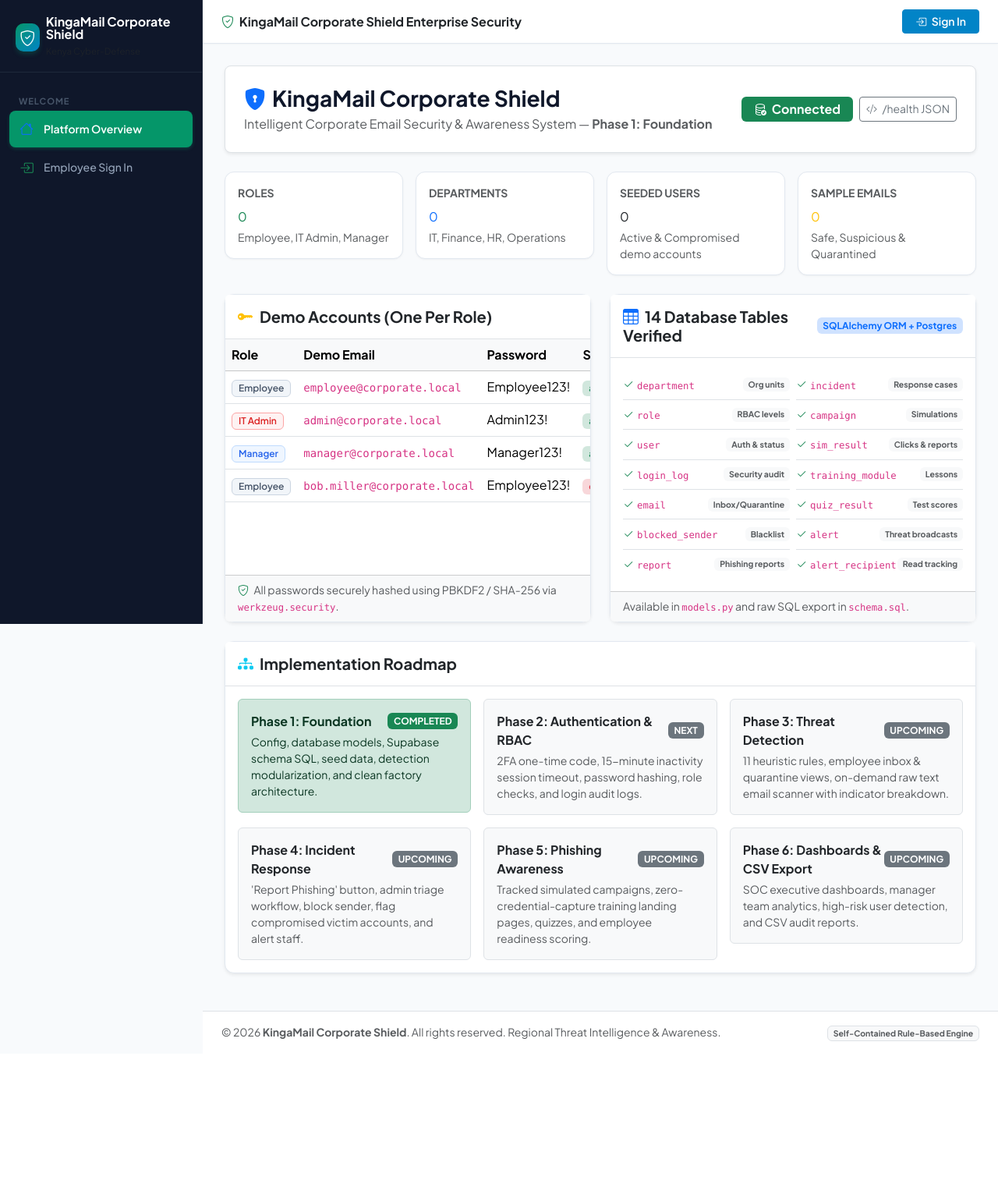
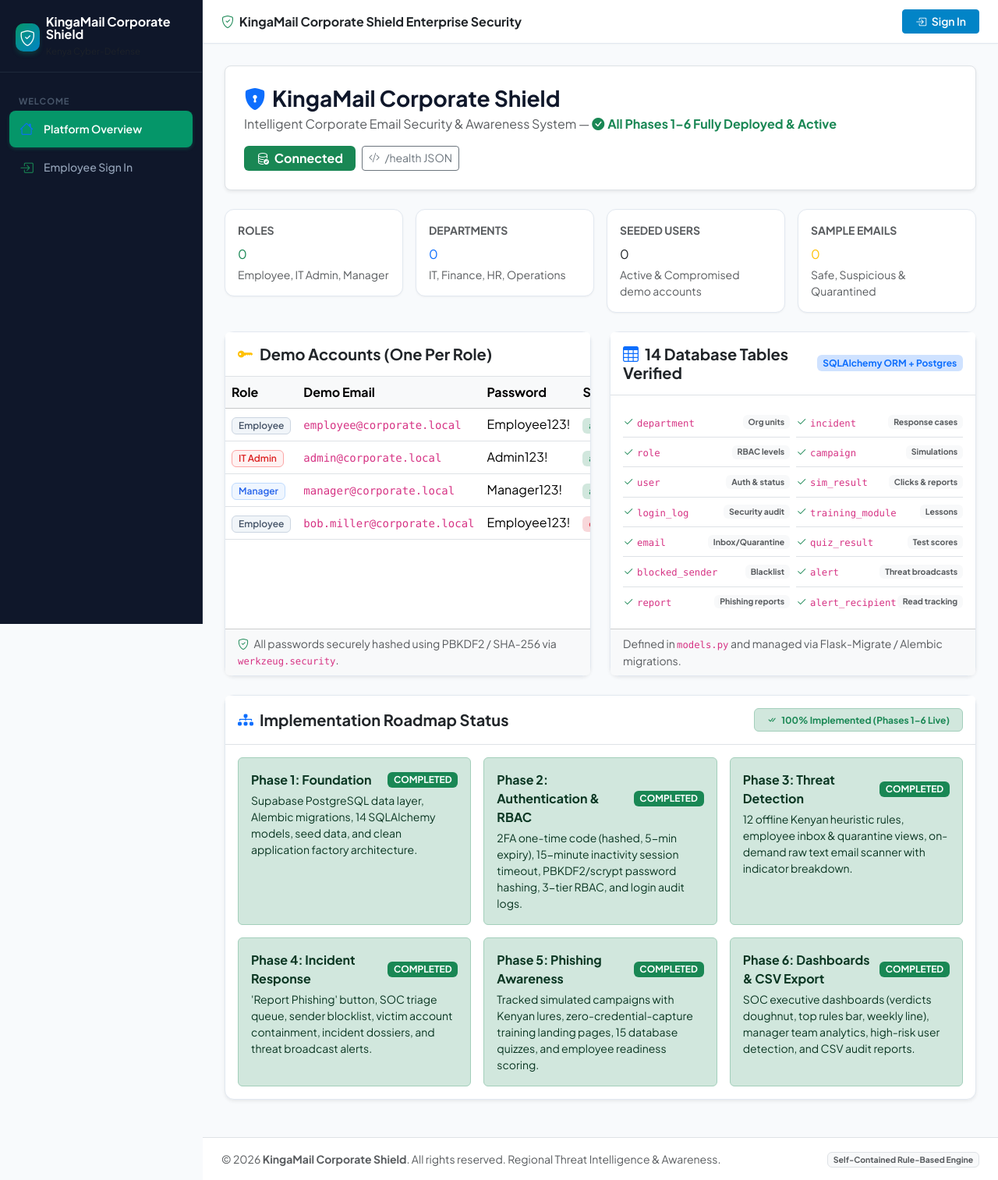
Before and after one commit to nomadspecter/kingamail, a Flask app: page / in a window 1280 px wide. Shown: the whole page at 78% size. Before the commit the page ends 1335 px from the top, so only its background shows below. Run offline with Flask 3, Linux system fonts and the light colour scheme; parts of the project's set-up code (start-up, migrations or seed data) failed here and were passed over.

Commit message:
Update public landing page roadmap: mark all Phases 1-6 as fully completed and active

```diff
--- a/templates/index.html
+++ b/templates/index.html
@@ -1,6 +1,6 @@
 {% extends "base.html" %}
 
-{% block title %}Foundation Overview — {{ system_name }}{% endblock %}
+{% block title %}System Overview — {{ system_name }}{% endblock %}
 
 {% block content %}
 <div class="row mb-4">
@@ -12,7 +12,7 @@
                         <i class="bi bi-shield-lock-fill text-primary me-2"></i>{{ system_name }}
                     </h2>
                     <p class="text-muted mb-0">
-                        Intelligent Corporate Email Security & Awareness System — <strong>Phase 1: Foundation</strong>
+                        Intelligent Corporate Email Security & Awareness System — <strong class="text-success"><i class="bi bi-check-circle-fill me-1"></i>All Phases 1–6 Fully Deployed & Active</strong>
                     </p>
                 </div>
                 <div class="d-flex gap-2">
@@ -194,7 +194,7 @@
                 </div>
             </div>
             <div class="card-footer bg-light small text-muted">
-                Available in <code>models.py</code> and raw SQL export in <code>schema.sql</code>.
+                Defined in <code>models.py</code> and managed via Flask-Migrate / Alembic migrations.
             </div>
         </div>
     </div>
@@ -204,76 +204,79 @@
 <div class="row">
     <div class="col-12">
         <div class="card shadow-sm">
-            <div class="card-header bg-white py-3 border-bottom">
+            <div class="card-header bg-white py-3 border-bottom d-flex justify-content-between align-items-center">
                 <h5 class="card-title mb-0 fw-bold">
-                    <i class="bi bi-diagram-3-fill text-info me-2"></i>Implementation Roadmap
+                    <i class="bi bi-diagram-3-fill text-primary me-2"></i>Implementation Roadmap Status
                 </h5>
+                <span class="badge bg-success-subtle text-success border border-success-subtle px-3 py-2">
+                    <i class="bi bi-check-all me-1"></i> 100% Implemented (Phases 1–6 Live)
+                </span>
             </div>
             <div class="card-body">
                 <div class="row g-3">
                     <div class="col-md-4">
-                        <div class="p-3 border rounded bg-success-subtle text-success-emphasis border-success-subtle">
+                        <div class="p-3 border rounded bg-success-subtle text-success-emphasis border-success-subtle h-100">
                             <div class="d-flex justify-content-between align-items-center mb-1">
                                 <strong class="fs-6">Phase 1: Foundation</strong>
                                 <span class="badge bg-success">COMPLETED</span>
                             </div>
                             <p class="small mb-0">
-                                Config, database models, Supabase schema SQL, seed data, detection modularization, and clean factory architecture.
+                                Supabase PostgreSQL data layer, Alembic migrations, 14 SQLAlchemy models, seed data, and clean application factory architecture.
                             </p>
                         </div>
                     </div>
                     <div class="col-md-4">
-                        <div class="p-3 border rounded bg-light">
+                        <div class="p-3 border rounded bg-success-subtle text-success-emphasis border-success-subtle h-100">
                             <div class="d-flex justify-content-between align-items-center mb-1">
                                 <strong class="fs-6">Phase 2: Authentication & RBAC</strong>
-                                <span class="badge bg-secondary">NEXT</span>
+                                <span class="badge bg-success">COMPLETED</span>
                             </div>
-                            <p class="small text-muted mb-0">
-                                2FA one-time code, 15-minute inactivity session timeout, password hashing, role checks, and login audit logs.
+                            <p class="small mb-0">
+                                2FA one-time code (hashed, 5-min expiry), 15-minute inactivity session timeout, PBKDF2/scrypt password hashing, 3-tier RBAC, and login audit logs.
                             </p>
                         </div>
                     </div>
                     <div class="col-md-4">
-                        <div class="p-3 border rounded bg-light">
+                        <div class="p-3 border rounded bg-success-subtle text-success-emphasis border-success-subtle h-100">
                             <div class="d-flex justify-content-between align-items-center mb-1">
                                 <strong class="fs-6">Phase 3: Threat Detection</strong>
-                                <span class="badge bg-secondary">UPCOMING</span>
+                                <span class="badge bg-success">COMPLETED</span>
                             </div>
-                            <p class="small text-muted mb-0">
-                                11 heuristic rules, employee inbox & quarantine views, on-demand raw text email scanner with indicator breakdown.
+                            <p class="small mb-0">
+                                12 offline Kenyan heuristic rules, employee inbox & quarantine views, on-demand raw text email scanner with indicator breakdown.
                             </p>
                         </div>
                     </div>
                     <div class="col-md-4">
-                        <div class="p-3 border rounded bg-light">
+                        <div class="p-3 border rounded bg-success-subtle text-success-emphasis border-success-subtle h-100">
                             <div class="d-flex justify-content-between align-items-center mb-1">
                                 <strong class="fs-6">Phase 4: Incident Response</strong>
-                                <span class="badge bg-secondary">UPCOMING</span>
+                                <span class="badge bg-success">COMPLETED</span>
                             </div>
-                            <p class="small text-muted mb-0">
-                                'Report Phishing' button, admin triage workflow, block sender, flag compromised victim accounts, and alert staff.
+                            <p class="small mb-0">
+                                'Report Phishing' button, SOC triage queue, sender blocklist, victim account containment, incident dossiers, and threat broadcast alerts.
                             </p>
                         </div>
                     </div>
                     <div class="col-md-4">
-                        <div class="p-3 border rounded bg-light">
+                        <div class="p-3 border rounded bg-success-subtle text-success-emphasis border-success-subtle h-100">
                             <div class="d-flex justify-content-between align-items-center mb-1">
                                 <strong class="fs-6">Phase 5: Phishing Awareness</strong>
-                                <span class="badge bg-secondary">UPCOMING</span>
+                                <span class="badge bg-success">COMPLETED</span>
                             </div>
-                            <p class="small text-muted mb-0">
-                                Tracked simulated campaigns, zero-credential-capture training landing pages, quizzes, and employee readiness scoring.
+                            <p class="small mb-0">
+                                Tracked simulated campaigns with Kenyan lures, zero-credential-capture training landing pages, 15 database quizzes, and employee readiness scoring.
                             </p>
                         </div>
                     </div>
                     <div class="col-md-4">
-                        <div class="p-3 border rounded bg-light">
+                        <div class="p-3 border rounded bg-success-subtle text-success-emphasis border-success-subtle h-100">
                             <div class="d-flex justify-content-between align-items-center mb-1">
                                 <strong class="fs-6">Phase 6: Dashboards & CSV Export</strong>
-                                <span class="badge bg-secondary">UPCOMING</span>
+                                <span class="badge bg-success">COMPLETED</span>
                             </div>
-                            <p class="small text-muted mb-0">
-                                SOC executive dashboards, manager team analytics, high-risk user detection, and CSV audit reports.
+                            <p class="small mb-0">
+                                SOC executive dashboards (verdicts doughnut, top rules bar, weekly line), manager team analytics, high-risk user detection, and CSV audit reports.
                             </p>
                         </div>
                     </div>
```
